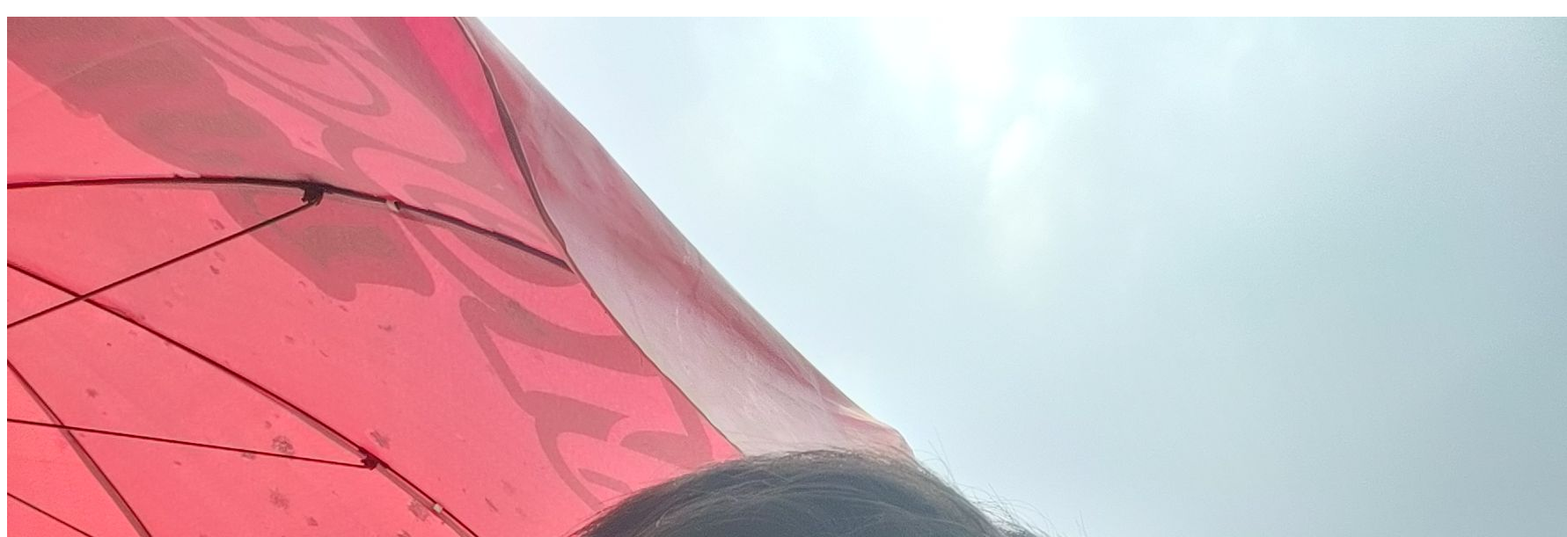
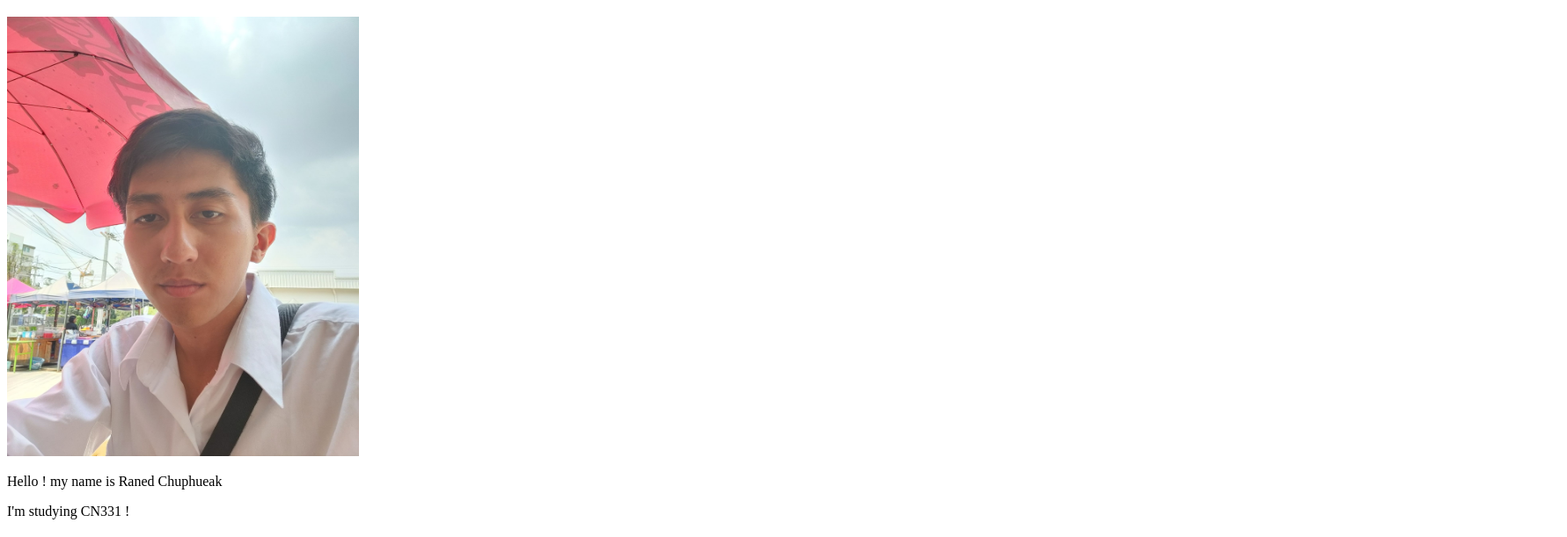
Before and after one commit to Kaichou-brave/raned_cn331, a plain HTML site: page index.html in a window 1280 px wide. Shown: the part 61-672 px from the top of the page at 88% size, 1781 px wide, since content can reach past the window. Drawn offline with Linux system fonts and the light colour scheme.

Commit message:
resize img into 400x500

```diff
--- a/index.html
+++ b/index.html
@@ -9,7 +9,7 @@
 
 <body>
     <h1 style="color: black;"> Raned Chuphueak</h1>
-    <img src="raned_pic.jpg">
+    <img src="raned_pic.jpg" width="400" height="500"/>
     <p>Hello ! my name is Raned Chuphueak</p>
     <p>I'm studying CN331 !</p>
 </body>
```
